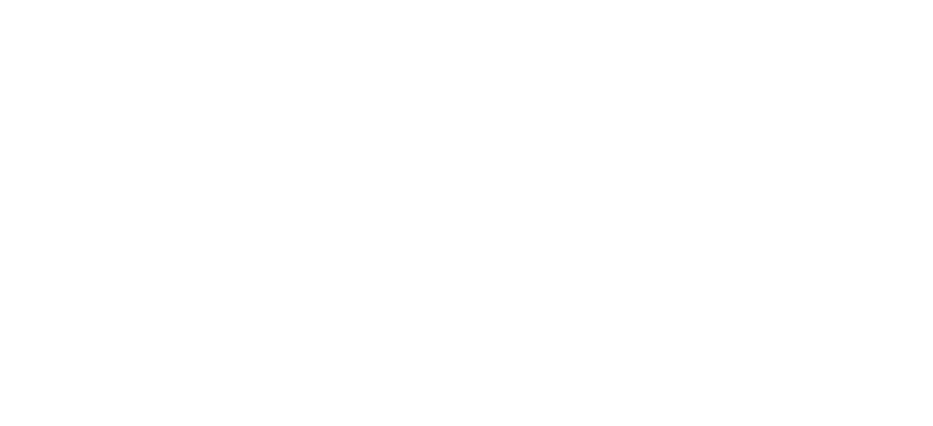
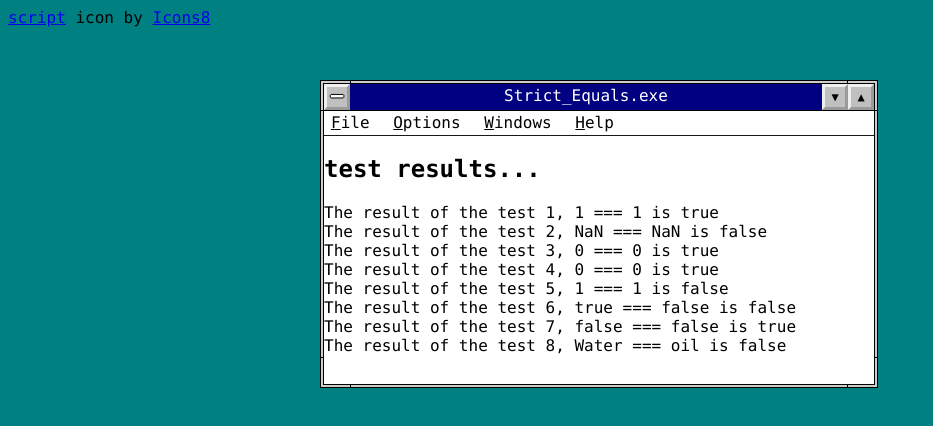
Before and after one commit to AlbertoArochal/202210-W4-CHALLENGE, a website with bundled scripts: page index.html in a window 1280 px wide. Shown: the whole page, without its empty margins (0-933 px from the left). Built offline with nearby package versions, Linux system fonts and the light colour scheme.

Commit message:
add content to html and style.css

```diff
--- a/index.html
+++ b/index.html
@@ -6,12 +6,69 @@
     <meta http-equiv="X-UA-Compatible" content="IE=edge">
     <meta name="viewport" content="width=device-width, initial-scale=1.0">
     <script src="/js/test.js" type="module"></script>
-    <script src="/index.js" type="module"></script>
-    <title>Document</title>
+    <link rel="stylesheet" href="/styles/style.css">
+    <link rel="shortcut icon" href="/icons8-script-96.png" type="image/x-icon">
+    <title>Import export exercise</title>
 </head>
 
 <body>
 
+    <div class="window-border ">
+        <div class="window">
+            <div class="title">
+                <div class="button close" id="window">
+                    &#8212;
+                </div>
+                Strict_Equals.exe
+                <div class="button" id="max">
+                    &#9650;
+                </div>
+                <div class="button" id="min">
+                    &#9660;
+                </div>
+            </div>
+            <div class="menubar">
+                <div class="menuitem">
+                    <span style="text-decoration:underline;">F</span>ile
+                </div>
+                <div class="menuitem">
+                    <span style="text-decoration:underline;">O</span>ptions
+                </div>
+                <div class="menuitem">
+                    <span style="text-decoration:underline;">W</span>indows
+                </div>
+                <div class="menuitem">
+                    <span style="text-decoration:underline;">H</span>elp
+                </div>
+                <section class="test__container">
+                    <h1>test results...</h1>
+                </section>
+                <div class="test">Test</div>
+                <div class="test"></div>
+                <div class="test"></div>
+                <div class="test"></div>
+                <div class="test"></div>
+                <div class="test"></div>
+                <div class="test"></div>
+                <div class="test"></div>
+            </div>
+        </div>
+        <div class="bottomright handle"></div>
+        <div class="topright handle"></div>
+        <div class="topleft handle"></div>
+        <div class="bottomleft handle"></div>
+        <div id="context-menu" style="display:none">
+            <div class="context-item"><span style="text-decoration:underline;">R</span>estore</div>
+            <div class="context-item"><span style="text-decoration:underline;">M</span>ove</div>
+            <div class="context-item"><span style="text-decoration:underline;">S</span>ize</div>
+            <div class="context-item">Mi<span style="text-decoration:underline;">n</span>imize</div>
+            <div class="context-item">Ma<span style="text-decoration:underline;">x</span>imize</div>
+        </div>
+    </div>
+
+    <a target="_blank" href="https://icons8.com/icon/NMTC4v6sQhax/script">script</a> icon by <a target="_blank"
+        href="https://icons8.com">Icons8</a>
+
 </body>
 
 </html>
--- a/js/test.js
+++ b/js/test.js
@@ -18,3 +18,16 @@ function tester(table, callback) {
 }
 
 tester();
+
+const elements = document.querySelectorAll('div.test');
+let i = 0;
+
+for (const element of elements) {
+    element.innerHTML = `The result of the test ${i + 1}, ${[
+        testTable[i].a,
+    ]} === ${testTable[i].b} is ${strictEquals(
+        testTable[i].a,
+        testTable[i].b
+    )}`;
+    i++;
+}
--- /dev/null
+++ b/styles/style.css
@@ -0,0 +1,183 @@
+body {
+    background-color: teal;
+    font-family: fixedsys, consolas, monospace;
+    -webkit-touch-callout: none;
+    -webkit-user-select: none;
+    -khtml-user-select: none;
+    -moz-user-select: none;
+    -ms-user-select: none;
+    user-select: none;
+}
+
+.window {
+    background: #fff;
+    height: 100%;
+    width: 100%;
+    position: relative;
+    border: 1px solid #000;
+    z-index: 9999;
+}
+
+.window .title {
+    background: #000080;
+    color: #fff;
+    text-align: center;
+    line-height: 24px;
+    height: 26px;
+    font-weight: 500;
+    border-bottom: solid 1px #000;
+}
+
+.window .title .button {
+    background: #c0c0c0;
+    color: #000;
+    display: inline-block;
+    margin: 0px;
+    width: 20px;
+    height: 20px;
+    font-size: 12px;
+    float: right;
+    border: outset 3px;
+    line-height: 20px;
+    z-index: 5555;
+}
+
+.window .title .button:active {
+    border: inset 3px;
+}
+
+.window .title .close {
+    float: left;
+    color: #fff;
+    font-weight: 800;
+    font-size: 21px;
+    line-height: 16px;
+    text-shadow: -1px 0 black, 0 1px black, 1px 0 black, 0 -1px black;
+}
+
+.menubar {
+    height: 24px;
+    border-bottom: solid 1px #191919;
+}
+
+.menubar .menuitem {
+    line-height: 24px;
+    padding: 0px 7px;
+    display: inline-block;
+}
+
+.menubar .menuitem:active {
+    background: #000080;
+    color: #fff;
+}
+
+.icons {
+    position: absolute;
+    bottom: 0px;
+    left: 0px;
+    right: 0px;
+    padding: 15px 5px;
+    background: #fff;
+    z-index: 5;
+}
+
+.icons .icon {
+    display: inline-block;
+    margin: 00px 10px;
+    width: 80px;
+    font-size: 12px;
+    text-align: center;
+}
+
+.icon:active>.text {
+    background: #000080;
+    color: #fff;
+}
+
+.handle {
+    position: absolute;
+    height: 29px;
+    width: 29px;
+    border: solid 1px #000;
+}
+
+.topright {
+    top: -1px;
+    right: -1px;
+    cursor: ne-resize;
+}
+
+.bottomright {
+    bottom: -1px;
+    right: -1px;
+    cursor: nw-resize;
+}
+
+.topleft {
+    top: -1px;
+    left: -1px;
+    cursor: nw-resize;
+}
+
+.bottomleft {
+    bottom: -1px;
+    left: -1px;
+    cursor: ne-resize;
+}
+
+.window-border {
+    background: #cdcdcd;
+    position: absolute;
+    padding: 2px 4px 4px 2px;
+    border: 1px solid #000;
+    width: 550px;
+    height: 300px;
+    top: 10%;
+    left: 25%;
+}
+
+.maximize {
+    position: fixed;
+    top: 0px;
+    right: 0px;
+    left: 0px;
+    bottom: 0px;
+    width: auto;
+    height: auto;
+}
+
+.ui-draggable-dragging>* {
+    display: none;
+    border: dotted 2px #777;
+    background: none;
+    background: rgba(0, 0, 0, 0);
+    border: none;
+    z-index: -999;
+}
+
+.ui-draggable-dragging {
+    border: dotted 2px #555;
+    background: rgba(0, 0, 0, 0);
+}
+
+#context-menu {
+    position: absolute;
+    border: solid 1px #000;
+    width: 150px;
+    margin: -1px;
+    margin-top: 5px;
+    z-index: 999999999;
+    background: #fff;box-shadow: 1px 1px 5px 0px rgba(0, 0, 0, .5);
+
+}
+
+#context-menu .context-item {
+    padding: 5px;
+    font-weight: 600;
+    padding: 5px;
+}
+
+#context-menu .context-item:active {
+    background: #000080;
+    color: #fff;
+}
```
Also changed, not shown: icons8-script-96.png (added).
